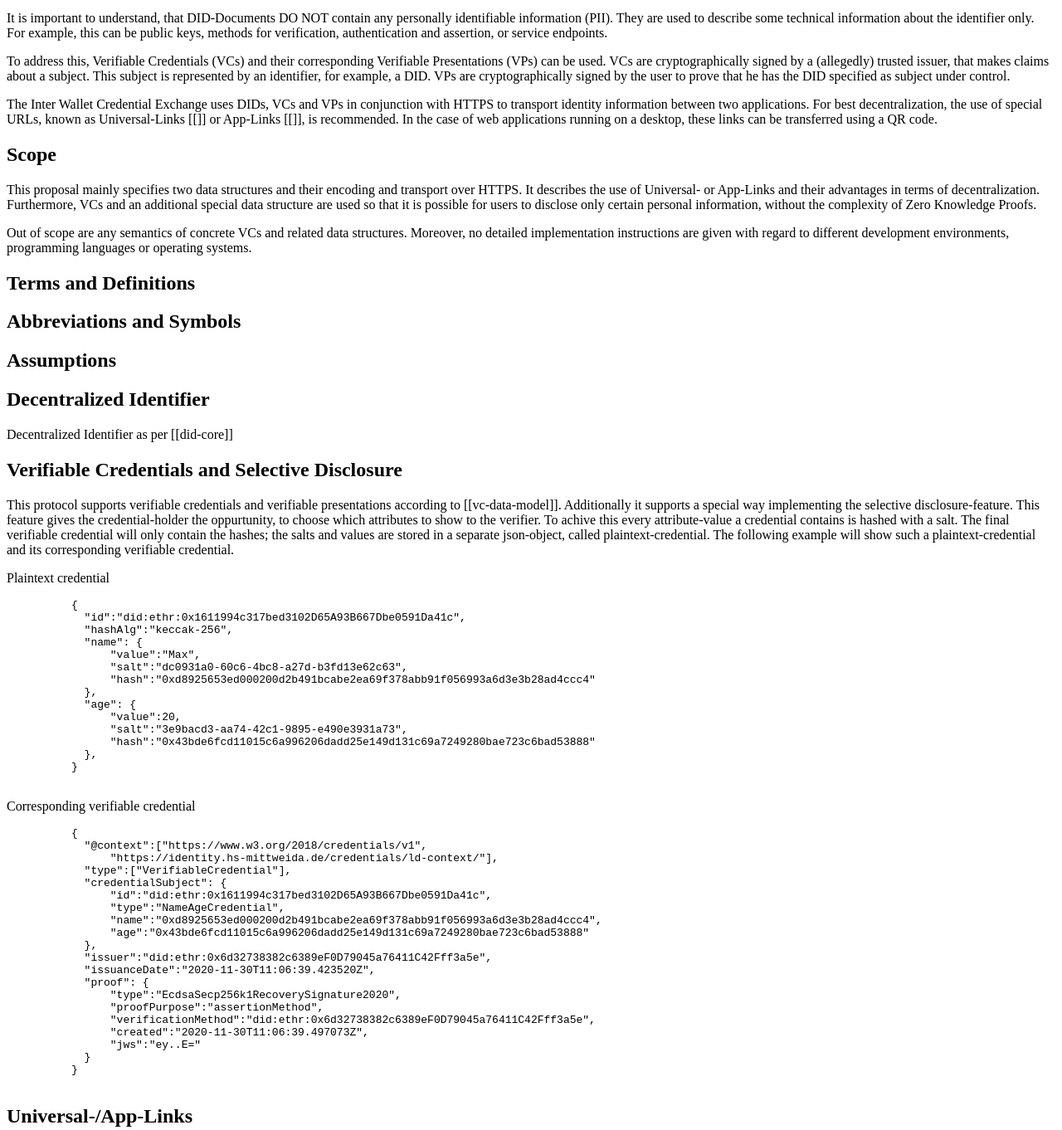
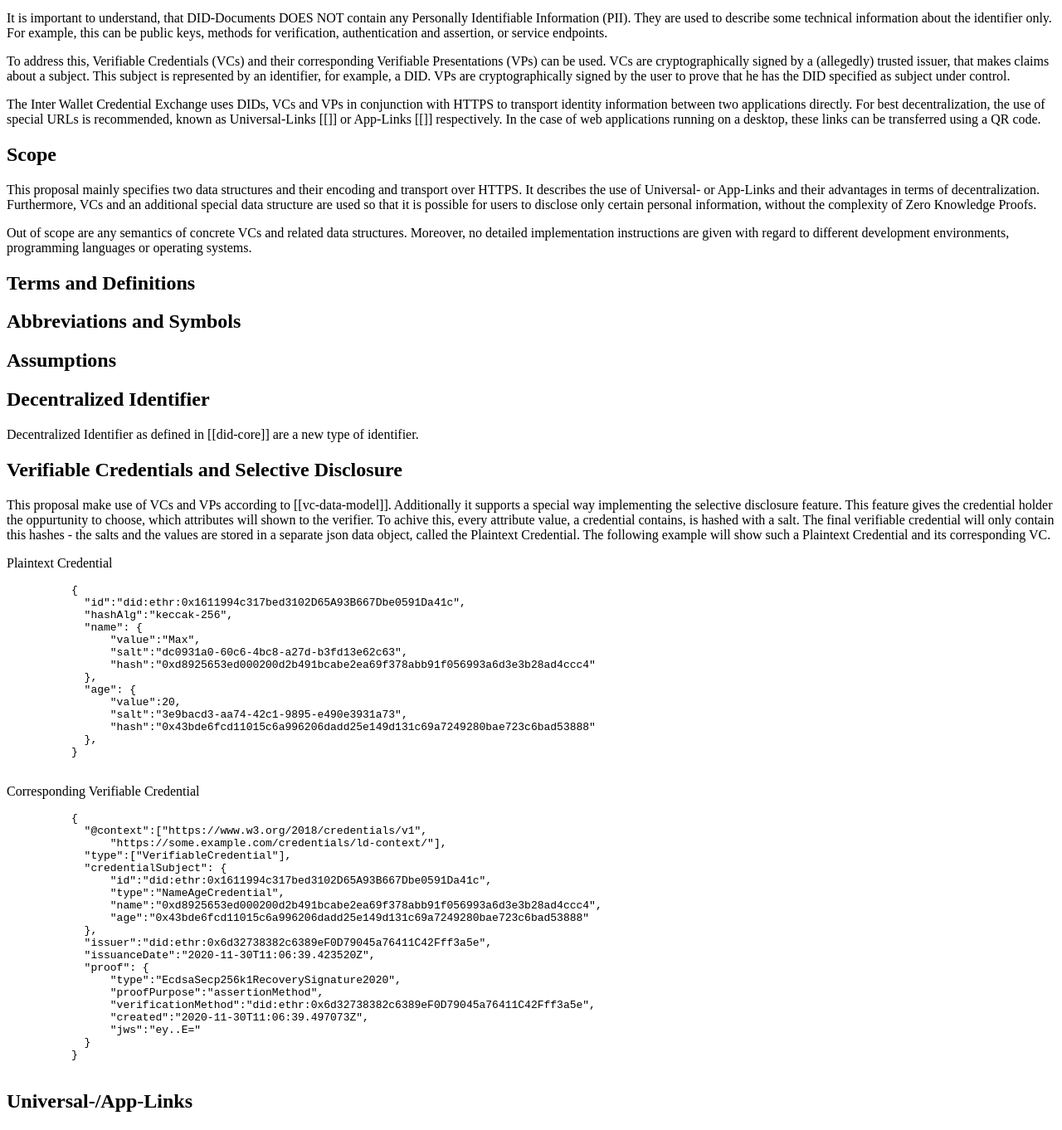
Before and after one commit to b2cm/iwce, a plain HTML site: page spec.html in a window 1280 px wide. Shown: the part 246-1608 px from the top of the page at 83% size. Drawn offline with Linux system fonts and the light colour scheme.

Commit message:
some corrections

```diff
--- a/spec.html
+++ b/spec.html
@@ -32,7 +32,11 @@
   </head>
   <body>
     <section id="abstract">
-      <p>Inter Wallet Credential Exchange describes a simple way to exchange identity information in a secure, decentralized and scalable manner. It uses some standardized data structures, formats and transport protocols to enable applications (particulary identity wallets) from different  manufacturers to communicate with each other, without a third party or an intermediary. The main purpose of this approach is to establish a claim-based identity management model in the world wide web.</p>
+      <p>
+      Inter Wallet Credential Exchange describes a simple way to exchange identity information in a secure, decentralized and scalable manner.
+      It uses some standardized data structures, formats and transport protocols to enable applications (particulary identity wallets) from different  manufacturers to communicate with each other, without a third party or an intermediary.
+      The main purpose of this approach is to establish a claim-based identity management model in the world wide web.
+      </p>
     </section>
     <section id="sotd">
       <p>This is required.</p>
@@ -40,44 +44,74 @@
     <section class="informative">
       <h2>Introduction</h2>
 
-      <p>The Verifiable Credentials Data Model [[vc-data-model]] is used to express simple statements about an entity, like drivers licences, university degrees or government-issued passports etc. The ecosystem of this model consists of multiple roles and their actors, which can be identified by some sorts of identifiers. This can be Decentralized Identifiers (DIDs) [[did-core]], Uniform Resource Identifiers (URIs) [[rfc3986]], Uniform Resource Locators (URLs) and so on. By the use of DIDs and their corresponding DID-Documents, they are fully under control by the owner of this DID. Therefore, they have neither trust nor make any statement about the owner itself.</p>
+      <p>
+      The Verifiable Credentials Data Model [[vc-data-model]] is used to express simple statements about an entity, like drivers licences, university degrees or government-issued passports etc.
+      The ecosystem of this model consists of multiple roles and their actors, which can be identified by some sorts of identifiers.
+      This can be Decentralized Identifiers (DIDs) [[did-core]], Uniform Resource Identifiers (URIs) [[rfc3986]], Uniform Resource Locators (URLs) and so on.
+      By the use of DIDs and their corresponding DID-Documents, they are fully under control by the owner of this DID.
+      Therefore, they have neither trust nor make any statement about the owner itself.
+      </p>
 
       <aside class="note" title="DID-Documents">
-        <p>It is important to understand, that DID-Documents DO NOT contain any personally identifiable information (PII). They are used to describe some technical information about the identifier only. For example, this can be public keys, methods for verification, authentication and assertion, or service endpoints.</p>
+        <p>
+        It is important to understand, that DID-Documents DOES NOT contain any Personally Identifiable Information (PII).
+        They are used to describe some technical information about the identifier only.
+        For example, this can be public keys, methods for verification, authentication and assertion, or service endpoints.
+        </p>
       </aside>
 
-      <p>To address this, Verifiable Credentials (VCs) and their corresponding Verifiable Presentations (VPs) can be used. VCs are cryptographically signed by a (allegedly) trusted issuer, that makes claims about a subject. This subject is represented by an identifier, for example, a DID. VPs are cryptographically signed by the user to prove that he has the DID specified as subject under control.</p>
+      <p>
+      To address this, Verifiable Credentials (VCs) and their corresponding Verifiable Presentations (VPs) can be used.
+      VCs are cryptographically signed by a (allegedly) trusted issuer, that makes claims about a subject.
+      This subject is represented by an identifier, for example, a DID.
+      VPs are cryptographically signed by the user to prove that he has the DID specified as subject under control.
+      </p>
 
-      <p>The Inter Wallet Credential Exchange uses DIDs, VCs and VPs in conjunction with HTTPS to transport identity information between two applications. For best decentralization, the use of special URLs, known as Universal-Links [[]] or App-Links [[]], is recommended. In the case of web applications running on a desktop, these links can be transferred using a QR code.</p>
+      <p>
+      The Inter Wallet Credential Exchange uses DIDs, VCs and VPs in conjunction with HTTPS to transport identity information between two applications directly.
+      For best decentralization, the use of special URLs is recommended, known as Universal-Links [[]] or App-Links [[]] respectively.
+      In the case of web applications running on a desktop, these links can be transferred using a QR code.
+      </p>
     </section>
 
     <section>
       <h2>Scope</h2>
 
-      <p>This proposal mainly specifies two data structures and their encoding and transport over HTTPS. It describes the use of Universal- or App-Links and their advantages in terms of decentralization. Furthermore, VCs and an additional special data structure are used so that it is possible for users to disclose only certain personal information, without the complexity of Zero Knowledge Proofs.</p>
+      <p>
+      This proposal mainly specifies two data structures and their encoding and transport over HTTPS.
+      It describes the use of Universal- or App-Links and their advantages in terms of decentralization.
+      Furthermore, VCs and an additional special data structure are used so that it is possible for users to disclose only certain personal information, without the complexity of Zero Knowledge Proofs.
+      </p>
 
-      <p>Out of scope are any semantics of concrete VCs and related data structures. Moreover, no detailed implementation instructions are given with regard to different development environments, programming languages or operating systems.</p>
+      <p>
+      Out of scope are any semantics of concrete VCs and related data structures.
+      Moreover, no detailed implementation instructions are given with regard to different development environments, programming languages or operating systems.
+      </p>
     </section>
 
     <section class="informative"><h2>Terms and Definitions</h2></section>
 
     <section class="informative"><h2>Abbreviations and Symbols</h2></section>
 
-    <section class="informative"><h2>Assumptions</h2>
+    <section><h2>Assumptions</h2>
 
         <section class="informative"><h2>Decentralized Identifier</h2></section>
 
-        Decentralized Identifier as per [[did-core]]
+        Decentralized Identifier as defined in [[did-core]] are a new type of identifier.
 
         <section class="informative"><h2>Verifiable Credentials and Selective Disclosure</h2></section>
 
-        This protocol supports verifiable credentials and verifiable presentations according to [[vc-data-model]]. Additionally
-        it supports a special way implementing the selective disclosure-feature. This feature gives the credential-holder the
-        oppurtunity, to choose which attributes to show to the verifier. To achive this every attribute-value a credential contains is hashed with a salt.
-        The final verifiable credential will only contain the hashes; the salts and values are stored in a separate json-object, called plaintext-credential.
-        The following example will show such a plaintext-credential and its corresponding verifiable credential.
+        <p>
+        This proposal make use of VCs and VPs according to [[vc-data-model]].
+        Additionally it supports a special way implementing the selective disclosure feature.
+        This feature gives the credential holder the oppurtunity to choose, which attributes will shown to the verifier.
+        To achive this, every attribute value, a credential contains, is hashed with a salt.
+        The final verifiable credential will only contain this hashes - the salts and the values are stored in a separate json data object, called the Plaintext Credential.
+        The following example will show such a Plaintext Credential and its corresponding VC.
+        </p>
+
         <aside class="example">
-          <p> Plaintext credential </p>
+          <p>Plaintext Credential</p>
           <pre class="json">
           {
             "id":"did:ethr:0x1611994c317bed3102D65A93B667Dbe0591Da41c",
@@ -94,11 +128,13 @@
             },
           }
           </pre>
-          <p> Corresponding verifiable credential</p>
+        </aside>
+        <aside class="example">
+          <p>Corresponding Verifiable Credential</p>
           <pre class="json">
           {
             "@context":["https://www.w3.org/2018/credentials/v1",
-                "https://identity.hs-mittweida.de/credentials/ld-context/"],
+                "https://some.example.com/credentials/ld-context/"],
             "type":["VerifiableCredential"],
             "credentialSubject": {
                 "id":"did:ethr:0x1611994c317bed3102D65A93B667Dbe0591Da41c",
@@ -116,9 +152,11 @@
                 "jws":"ey..E="
             }
           }
-    </pre>
+          </pre>
         </aside>
-        <section class="informative"><h2>Universal-/App-Links</h2></section>
+
+      <section class="informative"><h2>Universal-/App-Links</h2></section>
+
     </section>
 
     <section><h2>Protocol Flow</h2>
```
